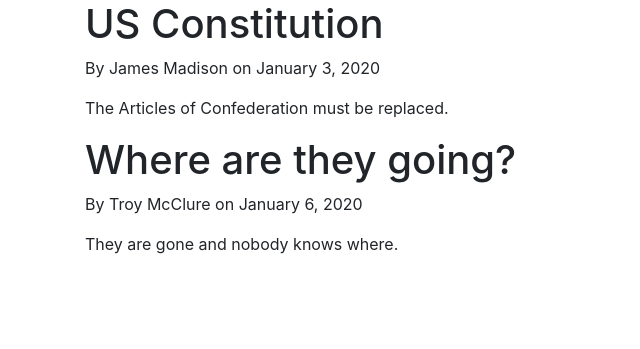
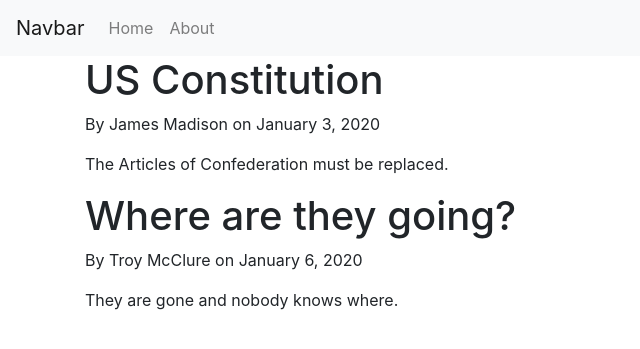
Before and after one commit to jimxshaw/FlaskBlog, a Flask app: page / in a window 1280 px wide. Shown: the top 349 px of the page, without its empty margins (0-640 px from the left). Run offline with Flask 2, Linux system fonts and the light colour scheme; some libraries are stand-ins or nearby versions.

Commit message:
Add header and navbar to layout template.

```diff
--- a/templates/layout.html
+++ b/templates/layout.html
@@ -20,6 +20,33 @@
     {% endif %}
   </head>
   <body>
+    <header class="site-header">
+      <nav class="navbar navbar-expand-lg navbar-light bg-light">
+        <a class="navbar-brand" href="#">Navbar</a>
+        <button
+          class="navbar-toggler"
+          type="button"
+          data-toggle="collapse"
+          data-target="#navbarNav"
+          aria-controls="navbarNav"
+          aria-expanded="false"
+          aria-label="Toggle navigation"
+        >
+          <span class="navbar-toggler-icon"></span>
+        </button>
+        <div class="collapse navbar-collapse" id="navbarNav">
+          <ul class="navbar-nav">
+            <li class="nav-item">
+              <a class="nav-link" href="/">Home</a>
+            </li>
+            <li class="nav-item">
+              <a class="nav-link" href="/about">About</a>
+            </li>
+          </ul>
+        </div>
+      </nav>
+    </header>
+
     <div class="container">
       {% block content %}{% endblock %}
     </div>
```
